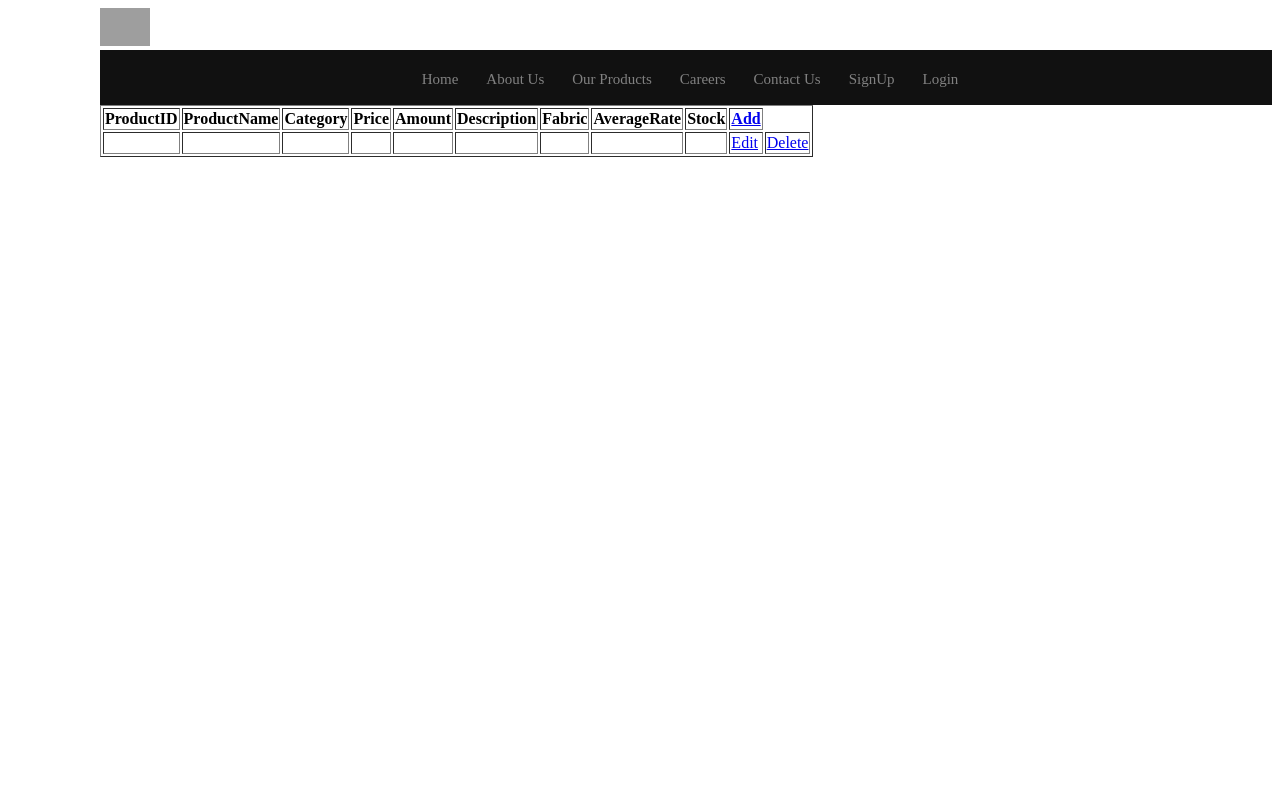
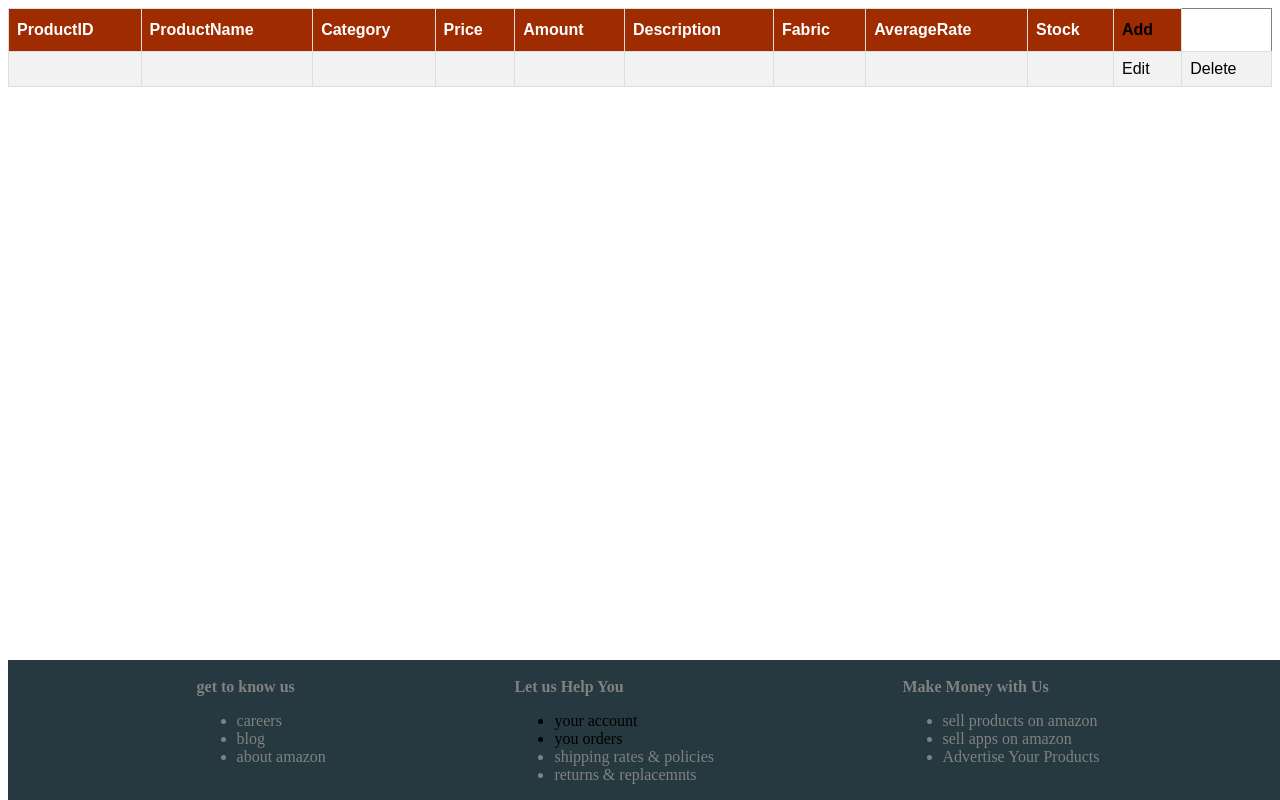
Before and after one commit to Ashraf-Jr/web-project, a PHP site: page /admin_products.php in a window 1280 px wide. Run offline with PHP 8.4, Linux system fonts and the light colour scheme; tables that the repository leaves empty or names only in its code hold one stand-in row (values such as "Sample post"); data that the repository does not hold is empty; grey boxes are pictures that could not be loaded.

Commit message:
Update admin_products.php

```diff
--- a/admin_products.php
+++ b/admin_products.php
@@ -1,9 +1,4 @@
-<!DOCTYPE html>
-<html>
 
-
-
-<body>
 <?php
 session_start();
 if(isset($_SESSION['ID']))
@@ -22,14 +17,50 @@ if(isset($_SESSION['ID']))
 }
 else if($_SESSION['Role']==4)
 {
-    include_once("auditormenu.php");
-  }
-
+include_once("auditor menu.php");
 }
 else
 {
 include_once("menu.php");
 }
+}
+ ?>
+<!DOCTYPE html>
+<html>
+<style>
+#customers {
+  font-family: Arial, Helvetica, sans-serif;
+  border-collapse: collapse;
+  width: 100%;
+}
+
+#customers td, #customers th {
+  border: 1px solid #ddd;
+  padding: 8px;
+}
+
+
+#customers tr:nth-child(even){background-color: #f2f2f2;}
+
+#customers tr:hover {background-color: #ddd;}
+
+#customers th {
+  padding-top: 12px;
+  padding-bottom: 12px;
+  text-align: left;
+  background-color: #9F2B00;
+  color: white;
+}
+a{
+  text-decoration:none;
+  color:black;
+
+}
+</style>
+
+
+<body>
+<?php
 
 $conn = new mysqli ("localhost", "root", "", "market place") ;
 
@@ -41,7 +72,7 @@ $query = "select * from products";
 $results = $conn->query($query) ;
 
 
-echo "<table border=1>";
+echo "<table class='form' border=1 id='customers'>";
 echo "
  <tr>
 <th> ProductID </th>
@@ -78,4 +109,35 @@ while ($row = $results->fetch_array(MYSQLI_ASSOC) ) {
 ?>
 </table>
 </body>
+<footer style="background-color:#ededed;width:100%;background-color:#263840;color:#818181;position:absolute;bottom:0px">
+  <br>
+  <div style="justify-content:space-evenly;display:flex">
+  <div>
+    <b>get to know us</b>
+    <ul>
+      <li>careers</li>
+      <li>blog</li>
+      <li>about amazon</li>
+    </ul>
+  </div>
+  <div>
+<b>Let us Help You </b>
+<ul>
+ <a href="Account.php" alt=" your account"><li>your account</li></a>
+ <a href="YouOrders.php"><li>you orders</li></a>
+ <li>shipping rates & policies</li>
+ <li>returns & replacemnts</li>
+</ul>
+</div>
+<div>
+ <b>Make Money with Us</b>
+ <ul>
+   <li>sell products on amazon</li>
+   <li>sell apps on amazon</li>
+     <li>Advertise Your Products</li>
+     </ul>
+</div>
+
+</div>
+</footer>
 </html>
```
Lines whose indentation alone changed are shown as unchanged.
